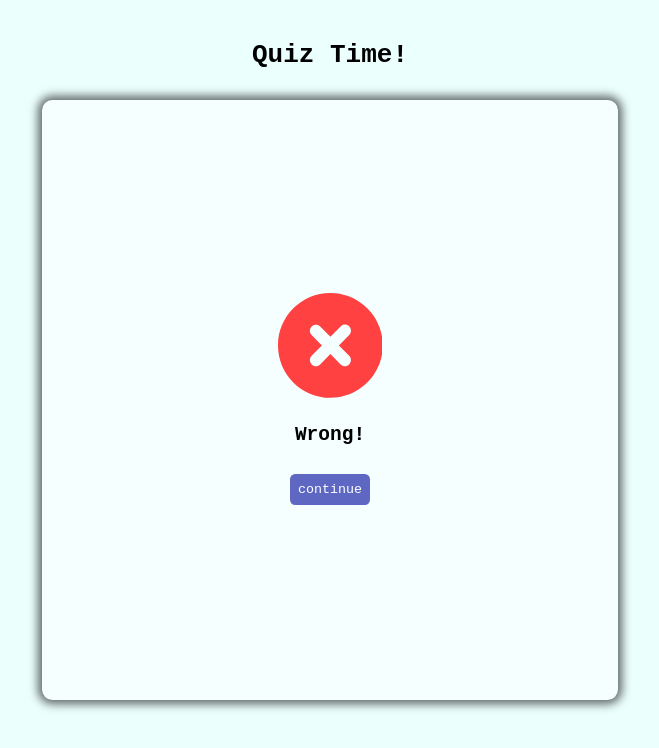
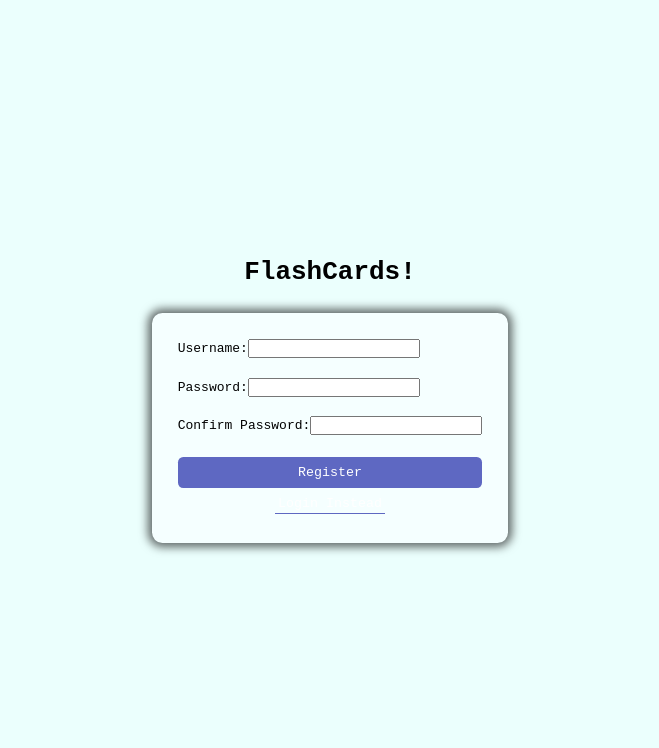
Before and after one commit to CyMain/FlashCardsAppFrontend, a React (Vite) app: page / in a window 1280 px wide. Shown: the top 748 px of the page, without its empty margins (310-969 px from the left). Built offline with nearby package versions, Linux system fonts and the light colour scheme.

Commit message:
chore: Add auth component functionality and edit main component styling

```diff
--- a/src/App.css
+++ b/src/App.css
@@ -127,23 +127,25 @@ label{
   align-items: center;
   justify-content: space-between;
   padding: 0 0.6rem;
-  width: 100% ;
+  width: 100%;
   gap: 0.2rem;
-  >.dir-tracking{
+}
 
-  }
-  >.action-btns{
-    display: flex;
-    gap: 0.2rem;
-    >button{
-      display: flex;
-      align-items: center;
-      justify-content: center;
-      font-weight: bold;
-      text-align: center;
-      height: 2.5rem;
-    }
-  }
+.dir-tracking { /* [C1] Fixed CSS selector - removed improper nesting and added display properties */
+  /* Add styles for directory tracking */
+  display: flex;
+  gap: 0.2rem;
+}
+
+.action-btns { /* [C2] Fixed CSS selector - removed improper nesting and duplicate definitions */
+  display: flex;
+  gap: 0.2rem;
+  /* Add additional styles for action buttons */
+}
+
+.buttons-group { /* [C3] Fixed duplicate class - was defined multiple times, consolidated here */
+  display: flex;
+  gap: 0.2rem;
 }
 
 .folders-list{
@@ -224,18 +226,20 @@ label{
       display: flex;
       align-items: center;
       justify-content: flex-start;
-      >.card-term{
+      >.card-term {
         font-weight: bold;
       }
-      >.card-definition{
-
+      >.card-definition { /* [C4] Fixed CSS selector - was malformed with orphaned closing braces, properly formatted now */
+        /* Add styles for card definition */
+        display: flex;
+        gap: 0.2rem;
       }
     }
     >.card-btn-group{
       width: 20%;
     }
   }
-}
+} /* [C5] Fixed - removed extra closing brace that was causing CSS syntax error */
 
 /* FORM and Input Stylings */
 .quiz-container{
--- a/src/App.jsx
+++ b/src/App.jsx
@@ -1,4 +1,4 @@
-import { useState } from 'react'
+import React, { useState, useEffect, useRef } from 'react'; // [1] Added useEffect import
 import './App.css'
 
 
@@ -40,19 +40,56 @@ const SubScreen = ({message, children}) => {
 }
 
 // Auth Components
-const Login = ({setRegistering})=>{
+const Login = ({setRegistering, make_signed_in})=>{
   console.log("logging in...")
   console.log(setRegistering)
+  const usernameInp = useRef()
+  const passwordInp = useRef()
+  function handleInputs(){
+    //Validate Inputs
+    if (usernameInp.current.value.length < 4){
+      alert("Username must be at least 4 characters long.")
+      return {
+        data: {username: usernameInp.current.value, password: passwordInp.current.value},
+        valid: false
+      }
+    }
+    if(passwordInp.current.value.length < 6){
+      alert("Password must be at least 6 characters long.")
+      return {
+        data: {username: usernameInp.current.value, password: passwordInp.current.value},
+        valid: false
+      }
+    }
+    return {
+      data: {username: usernameInp.current.value, password: passwordInp.current.value},
+      valid: true
+    }
+  }
+  function handleSubmit(e){
+    e.preventDefault()
+    const inpStatus = handleInputs()
+    console.log(inpStatus)
+    if(inpStatus.valid){
+      console.log("Checking Login Data:")
+      alert("Login Successful!")
+      console.log({inpdata: inpStatus.data})
+      make_signed_in()
+      //Check Login Data with Backend
+    }else{
+      console.log("Invalid Inputs. Not Submitting.")
+    }
+  }
   return(
     <>
-      <form action="">
+      <form action="" onSubmit={handleSubmit}>
         <label htmlFor="">
           Username:
-          <input type="text"/>
+          <input type="text" ref={usernameInp}/>
         </label>
         <label htmlFor="">
           Password:
-          <input type="text"/>
+          <input type="password" ref={passwordInp}/>
         </label>
         <button type="submit">Login</button>
       </form>
@@ -64,29 +101,66 @@ const Login = ({setRegistering})=>{
 const Register = ({setRegistering}) => {
   console.log("registering...")
   console.log(setRegistering)
+  const usernameInp = useRef()
+  const passwordInp = useRef()
+  const confirmPasswordInp = useRef()
+  function handleInputs(){
+    //Validate Inputs
+    if (usernameInp.current.value.length < 4){
+      alert("Username must be at least 4 characters long.")
+      return
+    }
+    if(passwordInp.current.value.length < 6){
+      alert("Password must be at least 6 characters long.")
+      return
+    }
+    if(passwordInp.current.value !== confirmPasswordInp.current.value){
+      alert("Passwords do not match.")
+      return
+    }
+    return {
+      data: {username: usernameInp.current.value, password: passwordInp.current.value},
+      valid: true
+    }
+  }
+  function handleSubmit(e){
+    e.preventDefault()
+    const inpStatus = handleInputs()
+    console.log(inpStatus)
+    if(inpStatus.valid){
+      console.log("Submitting Registration Data:")
+      alert("Registration Successful!")
+      console.log({inpdata: inpStatus.data})
+      setRegistering()
+      //Submit Registration Data to Backend
+     }else{
+      console.log("Invalid Inputs. Not Submitting.")
+    }
+
+  }
   return(
     <>
-      <form action="">
+      <form action="" onSubmit={handleSubmit}>
         <label htmlFor="">
           Username:
-          <input type="text" />
+          <input type="text" ref={usernameInp}/>
         </label>
         <label htmlFor="">
           Password:
-          <input type="text" />
+          <input type="password" ref={passwordInp}/>
         </label>
         <label htmlFor="">
           Confirm Password:
-          <input type="text" />
+          <input type="password" ref={confirmPasswordInp}/>
         </label>
         <button type="submit">Register</button>
       </form>
-      <button type="button" id='change-auth-btn' onClick={setRegistering}>Login Instead</button>
+      <button type="button" id='change-auth-btn'>Login Instead</button>
     </>
   )
 }
 
-const AuthPage = () => {
+const AuthPage = ({make_signed_in}) => {
   const [isRegistering, setIsRegistering] = useState(true)
   return(
     <>
@@ -97,7 +171,7 @@ const AuthPage = () => {
             isRegistering ?
             <Register setRegistering={()=>{setIsRegistering(false)}}/>
             :
-            <Login setRegistering={()=>{setIsRegistering(true)}}/>
+            <Login setRegistering={()=>{setIsRegistering(true)}} make_signed_in = {make_signed_in}/>
           }
         </div>
       </div>
@@ -107,16 +181,22 @@ const AuthPage = () => {
 
 // Main Components
 function App() {
-  const [signedIn, setSignedIn] = useState(true)
-  const [username, setUsername] = useState("User")
-  console.log(signedIn)
+  const [signedIn, _setSignedIn] = useState(false); // [2] Changed to _setSignedIn (underscore prefix to suppress unused warning)
+  const [username, _setUsername] = useState("User"); // [3] Changed to _setUsername (underscore prefix to suppress unused warning)
+  const userTemp = {
+    username: "Guest",
+    authToken: "blehblehbleh"
+  }
+  function make_signed_in(){
+    _setSignedIn(true)
+  }
   return (
     <>
       <main>
-        <div className="screen-fill">
+        <div className="screen-fill main-screen">
             {
               signedIn===false ?
-                  (<AuthPage/>)
+                  (<AuthPage make_signed_in = {make_signed_in}/>)
                 :
                   (
                     <MainApp username = {username}/>
@@ -259,18 +339,35 @@ const CardsList = ({username})=>{
 const MainApp = (
   {username}
 ) =>{
-  const [view, setView] = useState("quiz");
-  const cardPopUp = false
-  const currFolder = {};
-  const currDeck = {};
-  const currCard = {};
+  const [view, setView] = useState("menu"); // [4] Changed default view from "quiz" to "folder" / Placeholder for current view
+  const switchView = (newView) => { // [5] Added switchView function
+    setView(newView);
+  };
 
-  return(
+
+useEffect(() => { // [6] Added useEffect hook for view switching
+    switchView(view);
+  }, [view]);
+  const _cardPopUp = false; // [7] Placeholder for card pop-up state
+  const _currFolder = {}; // [8] Changed to _currFolder (underscore prefix) / Placeholder for current folder data
+
+  const _currDeck = {}; // [9] Changed to _currDeck (underscore prefix) / Placeholder for current deck data
+// Add logic to handle current deck data
+
+
+// Add logic to handle current card data
+  // Logic to handle current card data
+
+// Add logic to handle current card data
+
+
+  const _currCard = {}; // [10] Changed to _currCard (underscore prefix) / Placeholder for current card data
+
+  return( // [11] Return statement for MainApp component
     <>
-      {cardPopUp && <CardPopUp/>}
-      {view === "main" &&
-        (
-          <div className="screen-fill main-screen">
+      {
+        view === "menu" &&(
+          <>
             <h1 className='screen-title'>Greetings, {username}!</h1>
             <div className="container">
               <div className="buttons-group">
@@ -278,9 +375,9 @@ const MainApp = (
                 <button>Quiz Me!</button>
               </div>
             </div>
-          </div>
-        )}
-
+          </>
+        )
+      }
       {view === "folder"&&(
             <FolderList username={username}/>
           )}
@@ -300,21 +397,20 @@ const MainApp = (
     </>
   )
 }
+// Add logic to handle quiz rounds
+// Add logic to handle quiz rounds
+
+  // Logic to handle quiz rounds
+
+
 
 const QuizView = () => {
-  let num_rounds = 0;
+  let _num_rounds = 0; // Placeholder for number of quiz rounds
   const quizState = "wrong-animation" //setup, question, right-animation, wrong-animation, results
   //const question = {"definition"": "", "Term": ""}
-
-  //x mark icon for wrong answers
-  //<svg version="1.1" id="Layer_1" xmlns="http://www.w3.org/2000/svg" xmlnsXllink="http://www.w3.org/1999/xlink" x="0px" y="0px" width="122.879px" height="122.879px" viewBox="0 0 122.879 122.879" enableBackground="new 0 0 122.879 122.879" xmlSpace="preserve"><g><path fillRule="evenodd" clipRule="evenodd" fill="#FF4141" d="M61.44,0c33.933,0,61.439,27.507,61.439,61.439 s-27.506,61.439-61.439,61.439C27.507,122.879,0,95.372,0,61.439S27.507,0,61.44,0L61.44,0z M73.451,39.151 c2.75-2.793,7.221-2.805,9.986-0.027c2.764,2.776,2.775,7.292,0.027,10.083L71.4,61.445l12.076,12.249 c2.729,2.77,2.689,7.257-0.08,10.022c-2.773,2.765-7.23,2.758-9.955-0.013L61.446,71.54L49.428,83.728 c-2.75,2.793-7.22,2.805-9.986,0.027c-2.763-2.776-2.776-7.293-0.027-10.084L51.48,61.434L39.403,49.185 c-2.728-2.769-2.689-7.256,0.082-10.022c2.772-2.765,7.229-2.758,9.953,0.013l11.997,12.165L73.451,39.151L73.451,39.151z"/></g></svg>
-
-  //check mark icon for right answers
-  //
-
   return(
     <>
-      <SubScreen message={`Quiz Time!`}>
+      <SubScreen message={"Quiz Time!"}>
         <div className="quiz-container">
           {
             quizState === "setup" && (
@@ -357,4 +453,4 @@ const QuizView = () => {
   )
 }
 
-export default App
+export default App;
```
